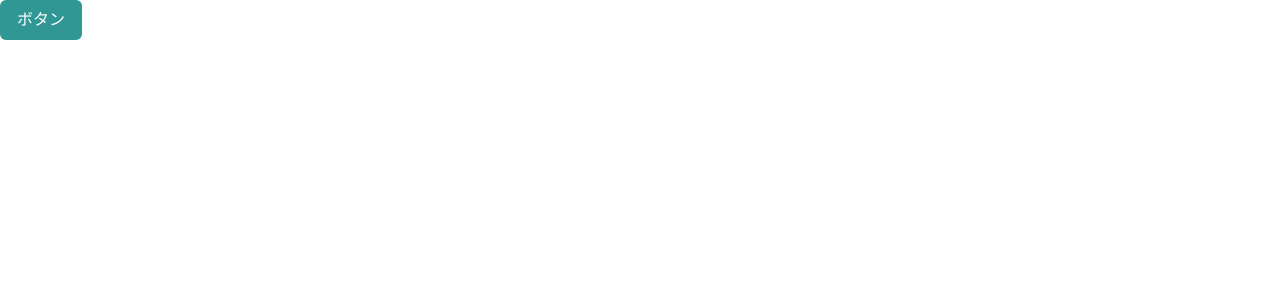
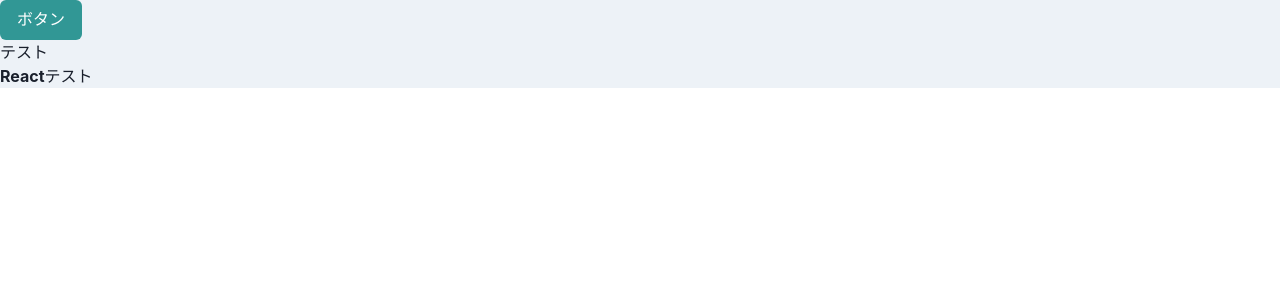
Before and after one commit to Hashimoto-Noriaki/React-chakra-demo, a React (Vite) app: page / in a window 1280 px wide. Shown: the top 300 px of the page. Built offline with nearby package versions, Linux system fonts and the light colour scheme.

Commit message:
Globalの適用

```diff
--- a/src/App.tsx
+++ b/src/App.tsx
@@ -1,9 +1,12 @@
 import { ChakraProvider, Button } from "@chakra-ui/react";
+import theme from "./theme/theme";
 
-export default function App ()  {
-  return(
-    <ChakraProvider>
-        <Button colorScheme="teal">ボタン</Button>
+export default function App() {
+  return (
+    <ChakraProvider theme={theme}>
+      <Button colorScheme="teal">ボタン</Button>
+      <p>テスト</p>
+      <b>Reactテスト</b>
     </ChakraProvider>
-  )
+  );
 }
--- /dev/null
+++ b/src/theme/theme.tsx
@@ -0,0 +1,12 @@
+import { extendTheme } from "@chakra-ui/react";
+const theme = extendTheme({
+  styles: {
+    global: {
+      body: {
+        backgroundColor: "gray.100",
+        color: "gray.800"
+      }
+    }
+  }
+});
+export default theme;
```
